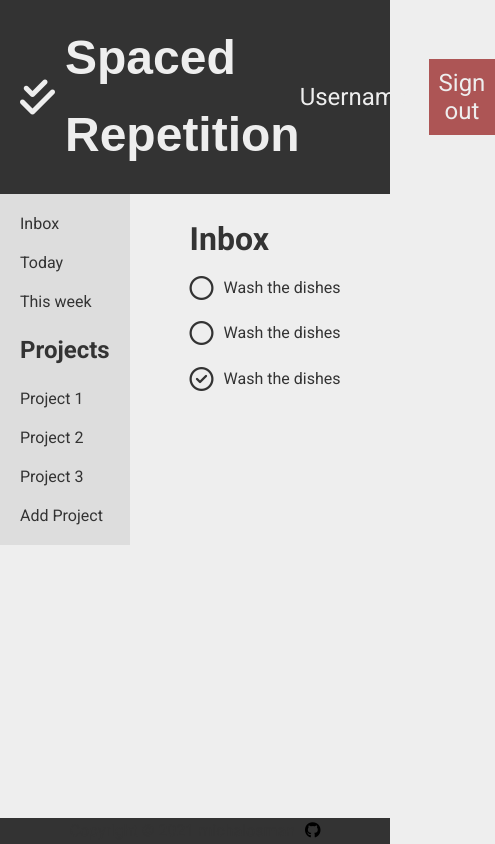
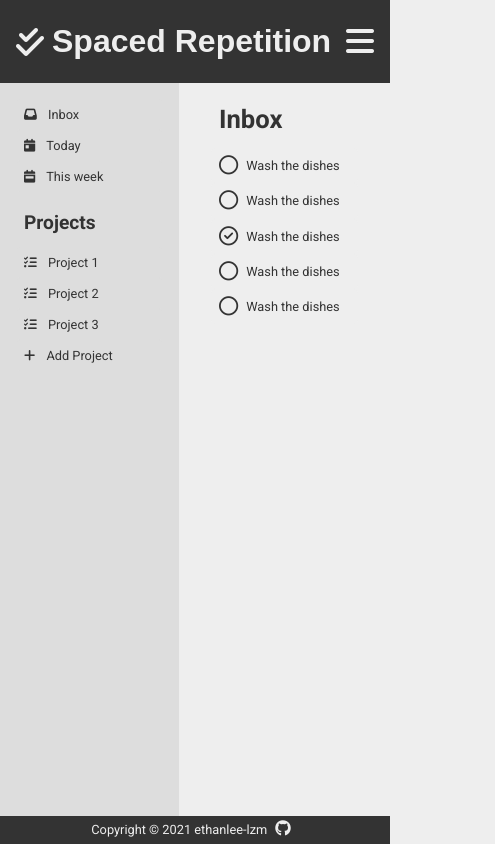
Before and after one commit to ethanlee-lzm/SpacedRepetitionApp, a website built with webpack: page dist/index.html in a window 390 px wide. Shown: the whole page, 495 px wide, since content can reach past the window. Built offline with nearby package versions, Linux system fonts and the light colour scheme; a web font is replaced by a local one.

Commit message:
Added basic responsiveness and footer support

```diff
--- a/dist/index.html
+++ b/dist/index.html
@@ -16,12 +16,16 @@
     ></script>
   </head>
   <body>
+    <div id="content">
       <header class="header">
         <div class="logo">
           <i class="fas fa-check-double"></i>
           <h1 class="page-name">Spaced Repetition</h1>
         </div>
-      <div class="user-panel">
+        <button class="button-options">
+          <i class="fas fa-bars"></i>
+        </button>
+        <div class="options-panel">
           <p class="user-name">Username</p>
           <button class="button-sign-out">Sign out</button>
         </div>
@@ -29,39 +33,68 @@
       <main class="main">
         <nav class="nav">
           <div class="default-projects">
-          <button class="button-nav">Inbox</button>
-          <button class="button-nav">Today</button>
-          <button class="button-nav">This week</button>
+            <button class="button-nav">
+              <i class="fas fa-inbox"></i>
+              Inbox
+            </button>
+            <button class="button-nav">
+              <i class="fas fa-calendar-day"></i>
+              Today
+            </button>
+            <button class="button-nav">
+              <i class="fas fa-calendar-week"></i>
+              This week
+            </button>
           </div>
           <div class="user-projects">
             <h1>Projects</h1>
-          <button class="button-nav">Project 1</button>
-          <button class="button-nav">Project 2</button>
-          <button class="button-nav">Project 3</button>
+            <button class="button-nav">
+              <i class="fas fa-tasks"></i>
+              Project 1
+            </button>
+            <button class="button-nav">
+              <i class="fas fa-tasks"></i>
+              Project 2
+            </button>
+            <button class="button-nav">
+              <i class="fas fa-tasks"></i>
+              Project 3
+            </button>
           </div>
-        <button class="button-nav">Add Project</button>
+          <button class="button-nav">
+            <i class="fas fa-plus"></i>
+            Add Project
+          </button>
         </nav>
         <div class="project-preview">
           <h1>Inbox</h1>
           <div class="tasks-list">
-          <div class="task">
+            <button class="button-task">
               <i class="far fa-circle"></i>
               <p class="task-content">Wash the dishes</p>
-          </div>
-          <div class="task">
+            </button>
+            <button class="button-task">
               <i class="far fa-circle"></i>
               <p class="task-content">Wash the dishes</p>
-          </div>
-          <div class="task">
+            </button>
+            <button class="button-task">
               <i class="far fa-check-circle"></i>
               <p class="task-content">Wash the dishes</p>
-          </div>
+            </button>
+            <button class="button-task">
+              <i class="far fa-circle"></i>
+              <p class="task-content">Wash the dishes</p>
+            </button>
+            <button class="button-task">
+              <i class="far fa-circle"></i>
+              <p class="task-content">Wash the dishes</p>
+            </button>
           </div>
         </div>
       </main>
     <footer class="footer">
-      <p class="copyright">Copyright © 2021 michalosman</p>
-      <a href="https://github.com/michalosman" class="github-link">
+      <p class="copyright">Copyright © 2021 ethanlee-lzm</p>
+      <a href="https://github.com/ethanlee-lzm" class="github-link">
         <i class="github-icon fab fa-github"></i>
       </a>
     </footer>
--- a/dist/style.css
+++ b/dist/style.css
@@ -19,6 +19,10 @@
   html {
     font-size: 62.5%;
     line-height: 1.6;
+
+    /* footer support */
+    position: relative; /* makes html an element which footer sticks to */
+    min-height: 100%; /* not necessary when main takes all available space */
   }
 
   body {
@@ -34,13 +38,18 @@
 
   button {
     display: block;
+    padding: 1rem;
+    border: none;
+    border-radius: 5px;
     color: inherit;
     font-family: inherit;
     font-size: inherit;
-    border: none;
+    cursor: pointer;
     outline: none;
-    cursor: pointer;
-    padding: 1rem;
+  }
+
+  i {
+    margin-right: 1rem;
   }
 
   /* Header */
@@ -65,43 +74,71 @@
   }
 
   .page-name {
-    margin-left: 1rem;
     font-family: "Yusei Magic", sans-serif;
+    font-size: 4rem;
   }
 
-  .user-panel {
+  .button-options {
+    padding: 0;
+    background-color: var(--primary-dark);
+    font-size: 4rem;
+  }
+
+  .button-options:hover {
+    color: #ccc;
+  }
+
+  .fa-bars {
+    margin-right: 0;
+  }
+
+  .options-panel {
+    display: none;
+    position: absolute;
+    top: 7rem;
+    right: 2rem;
+    padding: 2rem;
+    border: 1px solid #aaa;
+    border-radius: 5px;
+    background-color: #ddd;
+    color: #444;
+    font-size: 1.6rem;
+  }
+
+  .options-panel.active {
     display: flex;
+    flex-direction: column;
     align-items: center;
     justify-content: center;
   }
 
   .user-name {
-    margin-right: 2rem;
+    margin-bottom: 2rem;
   }
 
   .button-sign-out {
-    background-color: rgba(173, 85, 85, 1);
+    width: 100%;
+    border: 1px solid #b86060;
+    background-color: #eb9393;
   }
 
   .button-sign-out:hover {
-    background-color: rgba(173, 85, 85, 0.9);
+    background-color: #da8282;
   }
 
   /* Main */
 
   .main {
     display: flex;
+    /* min-height: calc(100vh - header_height - footer_height) */
+    min-height: calc(100vh - 10.4rem - 3.5rem);
+    margin-bottom: 3.5rem;
   }
 
   .nav {
-    padding: 1rem;
     flex: 1;
-    height: 100%;
+    padding: 2rem;
     background-color: var(--secondary-light);
-  }
-
-  .nav {
-    width: 100%;
   }
 
   .button-nav {
@@ -114,33 +151,35 @@
     background-color: #ccc;
   }
 
-  .default-project {
-    padding: 1rem;
-  }
-
   .user-projects h1 {
     padding: 1rem;
+    margin-top: 1rem;
   }
 
   .project-preview {
-    flex: 3;
-    margin-top: 2rem;
-    margin-left: 5rem;
+    flex: 5;
+    padding: 2rem 4rem;
   }
 
   .project-preview h1 {
     padding: 0 1rem;
+    margin-bottom: 1rem;
   }
 
-  .task {
+  .button-task {
     display: flex;
     align-items: center;
+    width: 100%;
     padding: 1rem;
+    background-color: var(--primary-light);
+  }
+
+  .button-task:hover {
+    background-color: #ddd;
   }
 
   .fa-circle,
   .fa-check-circle {
-    margin-right: 1rem;
     font-size: 2.4rem;
   }
 
@@ -154,10 +193,41 @@
     align-items: center;
     justify-content: center;
     width: 100%;
+    padding: 0.5rem;
     background-color: var(--primary-dark);
+    color: var(--primary-light);
   }
 
   .fa-github {
     margin-left: 1rem;
-    color: black;
+    color: var(--primary-light);
+    font-size: 2rem;
   }
+
+  .fa-github:hover {
+    color: #ccc;
+  }
+
+  @media (max-width: 1200px) {
+    .project-preview {
+      flex: 3;
+    }
+  }
+
+  @media (max-width: 850px) {
+    .project-preview {
+      flex: 2;
+    }
+  }
+
+  @media (max-width: 550px) {
+    html {
+      font-size: 50%;
+    }
+  }
+
+  @media (max-width: 450px) {
+    .project-preview {
+      flex: 1;
+    }
+  }
```
Lines whose indentation alone changed are shown as unchanged.
